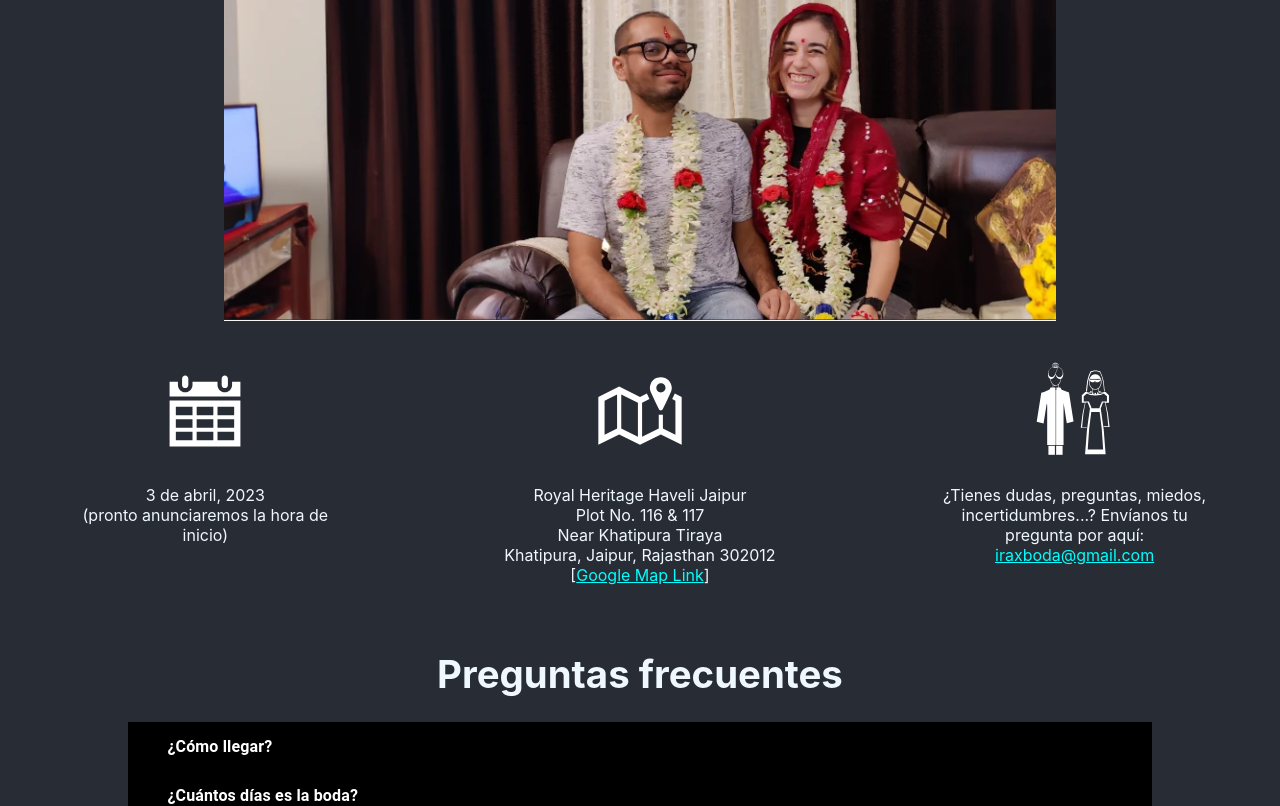
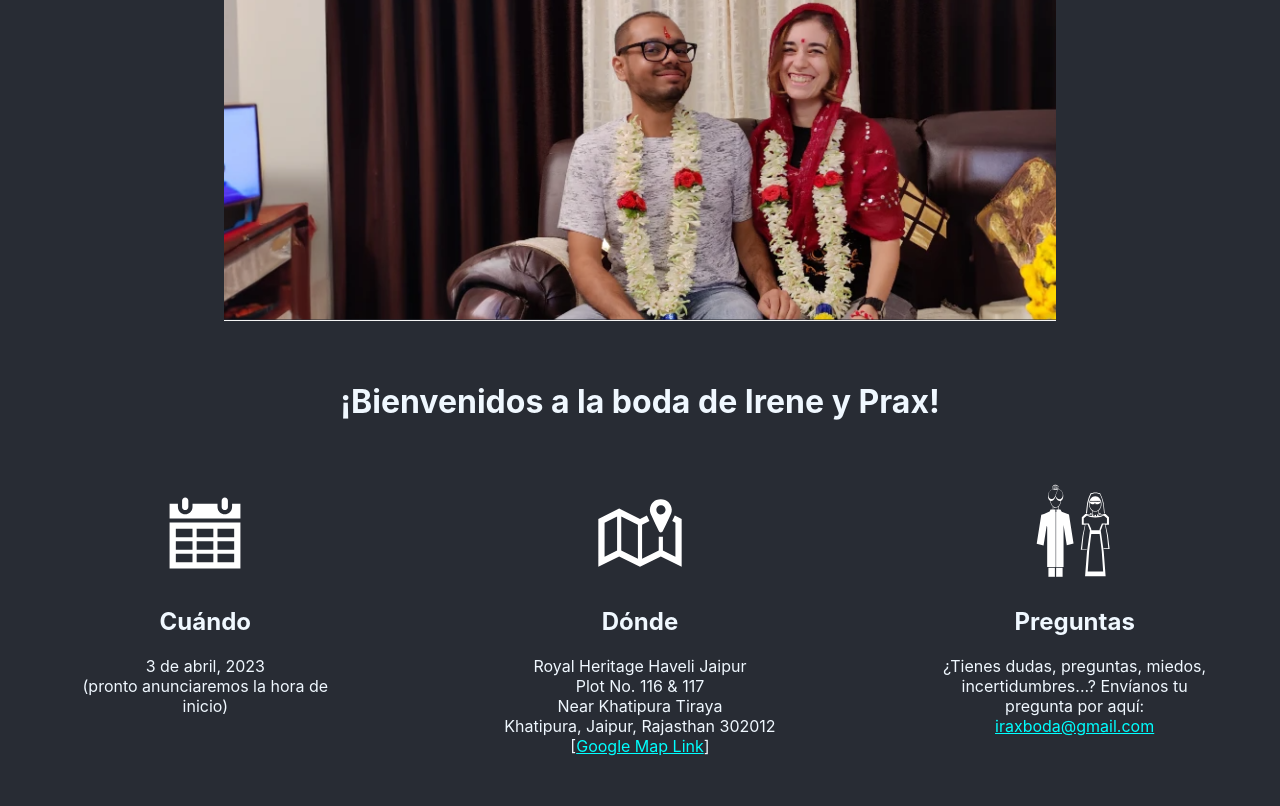
Before and after one commit to coderps/boda-app, a React (Create React App) app: page / in a window 1280 px wide. Shown: the top 806 px of the page. Built offline with nearby package versions, Linux system fonts and the light colour scheme.

Commit message:
minor fixes

```diff
--- a/src/components/contents.js
+++ b/src/components/contents.js
@@ -10,6 +10,8 @@ import couple from './static/couple.svg';
 import elephant from './static/elephant.png';
 
 const Contents = () => {
+    const welcome_text = <h1>¡Bienvenidos a la boda de Irene y Prax!</h1>;
+
     const loc_link = "https://g.page/royalheritagehaveli?share";
     const loc_details = <>
         Royal Heritage Haveli Jaipur<br/>
@@ -30,13 +32,13 @@ const Contents = () => {
 
     const cards = <Grid container spacing={{ xs: 2, md: 3 }} columns={{ xs: 2, sm: 3, md: 12 }}>
         <Grid item xs={2} sm={4} md={4}>
-            <BasicCard content={date_time} src={date} alt="This is the date and time" />
+            <BasicCard content={date_time} src={date} alt="This is the date and time" title="Cuándo" />
         </Grid>
         <Grid item xs={2} sm={4} md={4}>
-            <BasicCard content={loc_details} src={location} alt="This is the venue" />
+            <BasicCard content={loc_details} src={location} alt="This is the venue" title="Dónde" />
         </Grid>
         <Grid item xs={2} sm={4} md={4}>
-            <BasicCard content={third_thing} src={couple} alt="Some other text" />
+            <BasicCard content={third_thing} src={couple} alt="Some other text" title="Preguntas" />
         </Grid>
     </Grid>
 
@@ -57,6 +59,8 @@ const Contents = () => {
     return <>
         <Header />
         <br /><br />
+        {welcome_text}
+        <br /><br />
         {cards}
         <br /><br />
         {FAQs}
--- a/src/components/faqs/accordian.js
+++ b/src/components/faqs/accordian.js
@@ -21,10 +21,11 @@ const Accordion = styled((props) => (
 
 const AccordionSummary = styled((props) => (
   <MuiAccordionSummary
-    expandIcon={<ArrowForwardIosSharpIcon sx={{ fontSize: '0.9rem' }} />}
+    expandIcon={<ArrowForwardIosSharpIcon sx={{ fontSize: '0.9rem', color: 'aqua' }} />}
     {...props}
   />
 ))(({ theme }) => ({
+  borderBottom: '1px solid rgb(100, 100, 100, 0.8)',
   backgroundColor:
     theme.palette.mode === 'dark'
       ? 'rgba(255, 255, 255, .05)'
--- a/src/components/general/card.js
+++ b/src/components/general/card.js
@@ -7,7 +7,7 @@ const BasicCard = (props) => {
     <div className='custom-card'>
       <div>
         <img alt={props.alt} src={props.src} />
-        <br /><br />
+        <h2>{props.title}</h2>
         {props.content}
       </div>
     </div>
--- a/src/components/static/style.css
+++ b/src/components/static/style.css
@@ -95,6 +95,10 @@ a {
     color: aqua;
 }
 
+h1 {
+    color: aliceblue;
+}
+
 pre {
     white-space: pre-wrap;
     /* Since CSS 2.1 */
```
